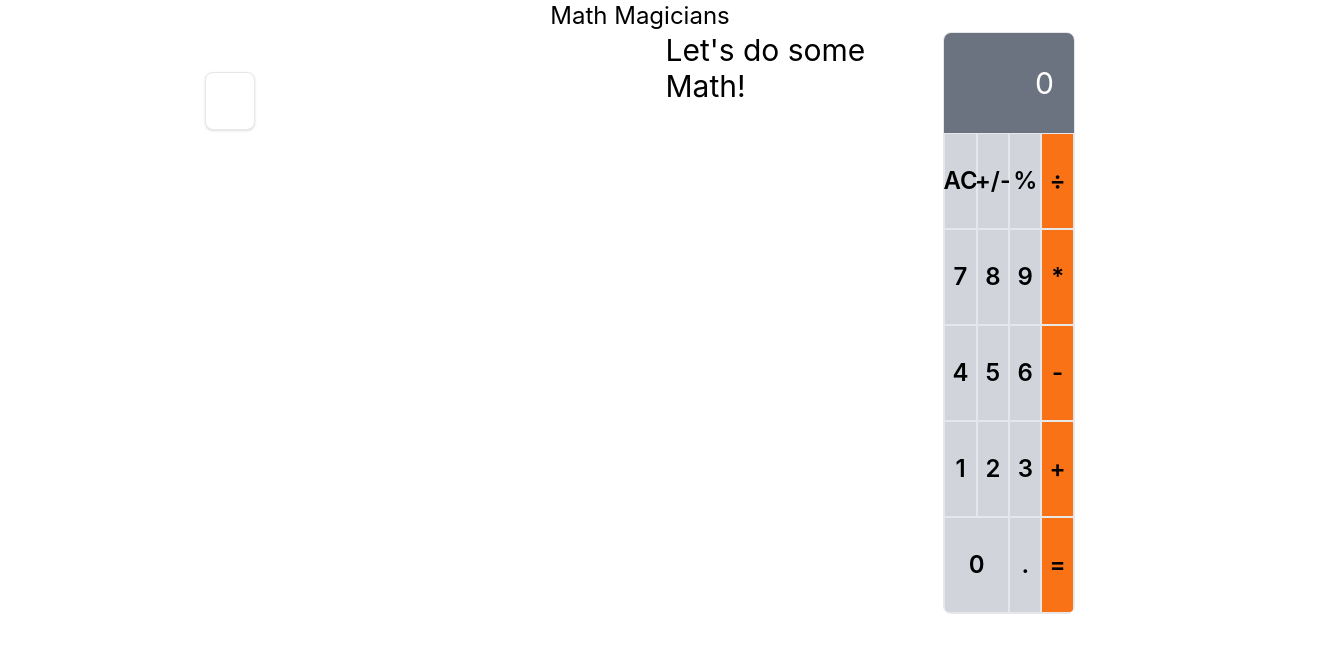
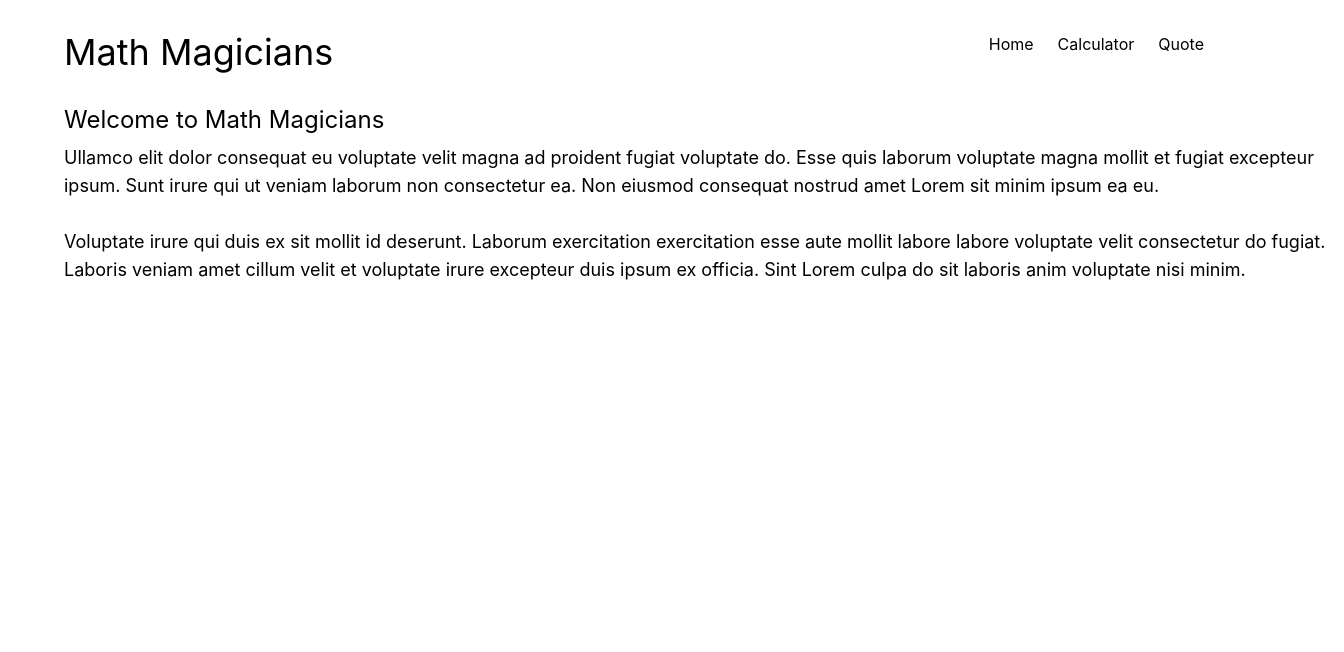
Before and after one commit to abel-tefera/math-magicians, a React (Create React App) app: page / in a window 1280 px wide. Shown: the top 652 px of the page, 1344 px wide, since content can reach past the window. Built offline with nearby package versions, Linux system fonts and the light colour scheme; no server answers.

Commit message:
Added routes to App.js

```diff
--- a/src/App.js
+++ b/src/App.js
@@ -1,14 +1,26 @@
+import {
+  Routes, Route, Link, BrowserRouter,
+} from 'react-router-dom';
+
 import './App.css';
 import Calculator from './components/Calculator';
 import Quotes from './components/Quotes';
+import Welcome from './components/Welcome';
+import Header from './components/Header';
 
 function App() {
   return (
     <div className="App">
-      <h1 className="text-center text-2xl">Math Magicians</h1>
-      <div className="flex flex-row justify-around">
-        <Quotes />
-        <Calculator />
+      <div className="container">
+        <BrowserRouter>
+          <Routes>
+            <Route path="/" element={<Header />}>
+              <Route index element={<Welcome />} />
+              <Route path="calculator" element={<Calculator />} />
+              <Route path="quotes" element={<Quotes />} />
+            </Route>
+          </Routes>
+        </BrowserRouter>
       </div>
     </div>
   );
```
